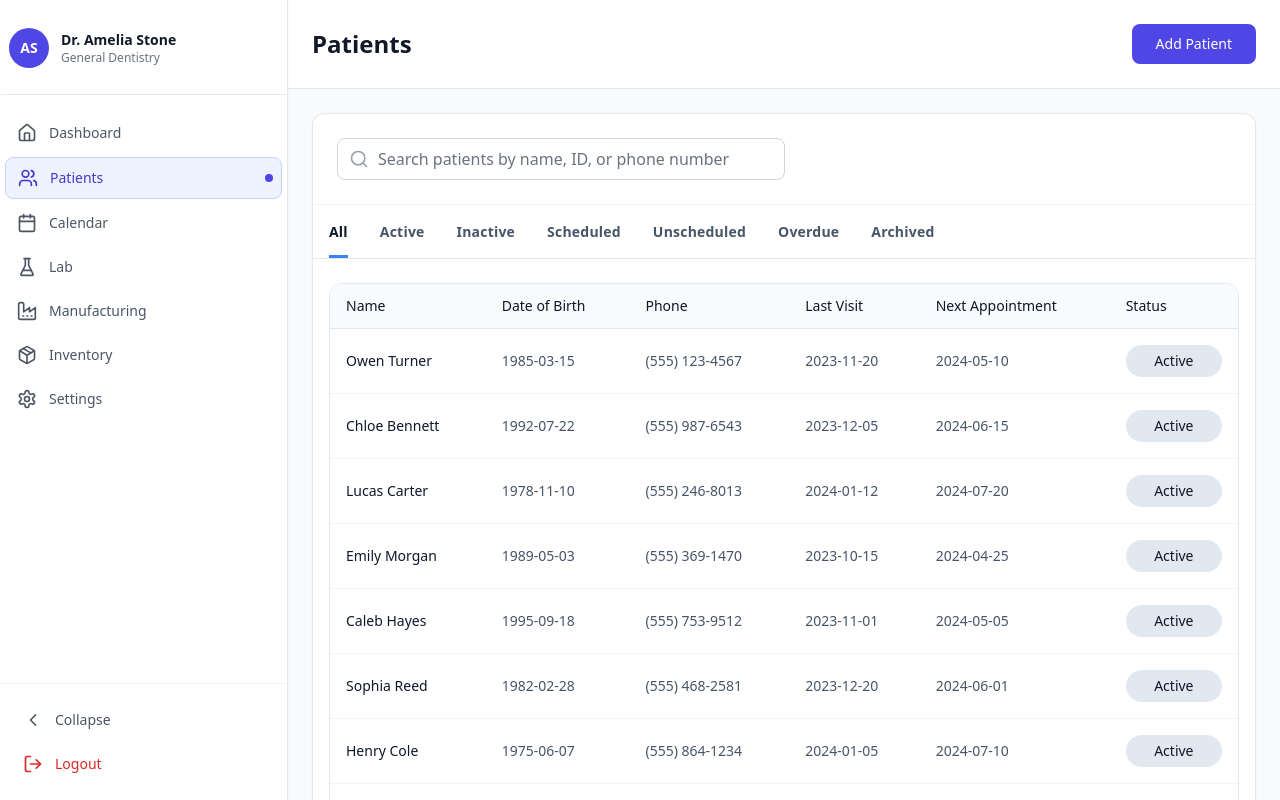
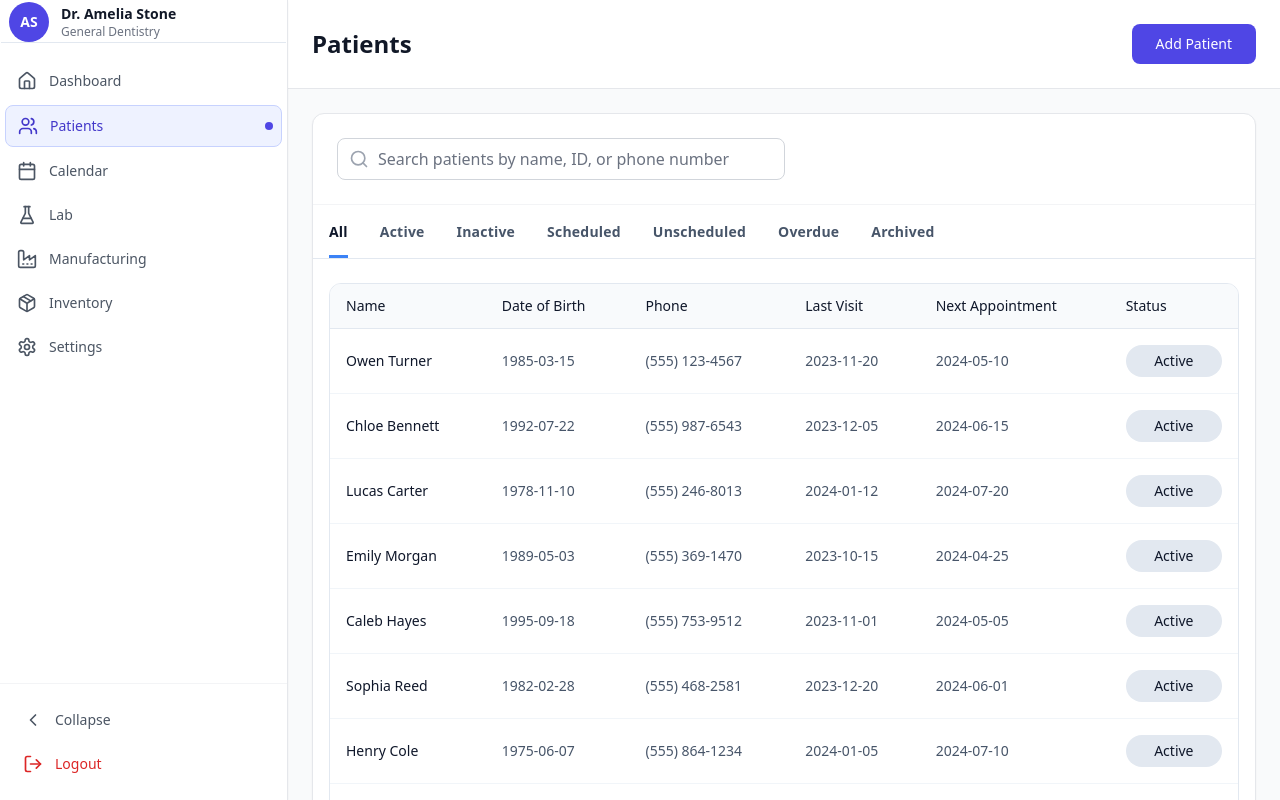
Before and after one commit to ramgoutam/patient-path-compass, a React (Vite) app: page / in a window 1280 px wide. Shown: the top 800 px of the page. Built offline with nearby package versions, Linux system fonts and the light colour scheme.

Commit message:
Visual edit in Lovable
Edited UI in Lovable

```diff
--- a/src/components/Sidebar.tsx
+++ b/src/components/Sidebar.tsx
@@ -49,7 +49,7 @@ export function Sidebar({
   };
   return <div className={`fixed left-0 top-0 h-screen bg-white border-r border-gray-200 flex flex-col transition-all duration-300 z-10 shadow-sm ${collapsed ? 'w-16' : 'w-72'}`}>
       {/* Header */}
-      <div className="p-4 border-b border-gray-80 my-[2px] mx-px px-0 py-[26px]">
+      <div className="p-4 border-b border-gray-80 my-[2px] mx-px px-0 py-0">
         <button onClick={() => onSectionChange('profile')} className="flex items-center gap-3 w-full text-left hover:bg-gray-50 rounded-lg p-2 transition-colors duration-200 py-0 mx-0">
           <div className="bg-indigo-600 text-white rounded-full size-10 flex-shrink-0 flex items-center justify-center font-semibold text-sm">
             {getInitials("Amelia", "Stone")}
```
